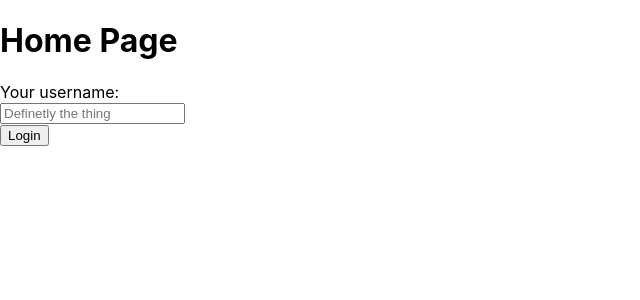
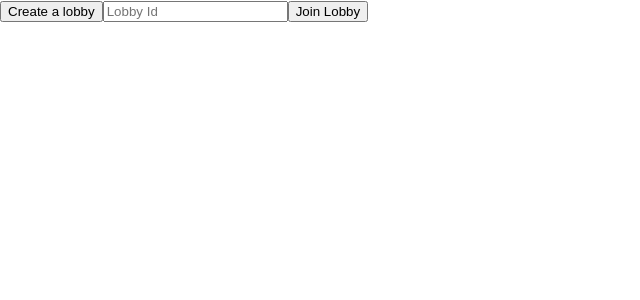
Before and after one commit to kristyanYochev/stay-away-web, a React (Create React App) app in the folder stay-away-frontend/: page / in a window 1280 px wide. Shown: the top 300 px of the page, without its empty margins (0-640 px from the left). Built offline with nearby package versions, Linux system fonts and the light colour scheme; no server answers.

Commit message:
Removed the username part of the home page (flow change)

```diff
--- a/stay-away-frontend/src/pages/Home.tsx
+++ b/stay-away-frontend/src/pages/Home.tsx
@@ -1,10 +1,6 @@
 import React, { useState } from 'react';
 
-interface LobbiesProps {
-  onJoinLobby?: (lobbyId: string) => void
-}
-
-const Lobbies: React.FC<LobbiesProps> = ({ onJoinLobby = () => {} }) => {
+const Home: React.FC = () => {
   const [lobbyId, setLobbyId] = useState('');
 
   const onCreateLobby = async () => {
@@ -28,46 +24,9 @@ const Lobbies: React.FC<LobbiesProps> = ({ onJoinLobby = () => {} }) => {
         value={lobbyId}
         onChange={e => setLobbyId(e.target.value)}
       />
-      <button onClick={() => onJoinLobby(lobbyId)}>Join Lobby</button>
+      <button onClick={() => {}}>Join Lobby</button>
     </div>
   )
 }
 
-const Home: React.FC = () => {
-  const [username, setUsername] = useState('');
-  const [loggedIn, setLoggedIn] = useState(false);
-
-  const onLogin: React.FormEventHandler<HTMLFormElement> = (event) => {
-    event.preventDefault();
-    setLoggedIn(true);
-  }
-
-  const onJoinLobby = (lobbyId: string) => {
-    console.log('Joining lobby ' + lobbyId);
-  }
-
-  return (
-    <>
-      <h1>Home Page</h1>
-      <form onSubmit={onLogin}>
-        <label htmlFor='username'>
-          Your username:
-          <br />
-          <input
-            type='text'
-            placeholder='Definetly the thing'
-            id='username'
-            value={username}
-            onChange={e => setUsername(e.target.value)}
-            disabled={loggedIn}
-          />
-        </label>
-        <br />
-        <button type='submit'>Login</button>
-        {loggedIn && <Lobbies onJoinLobby={onJoinLobby}/>}
-      </form>
-    </>
-  )
-};
-
 export default Home;
```
